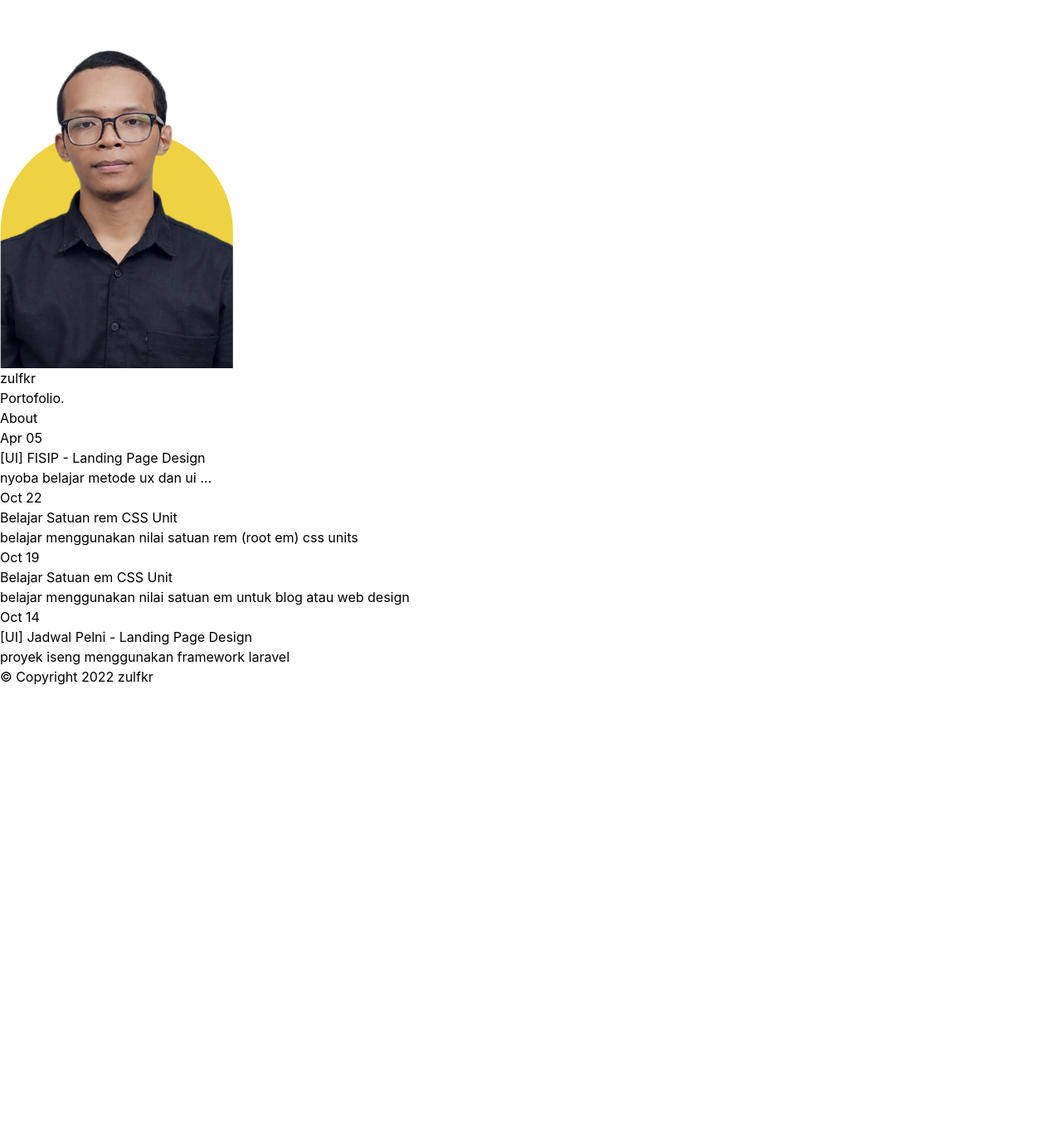
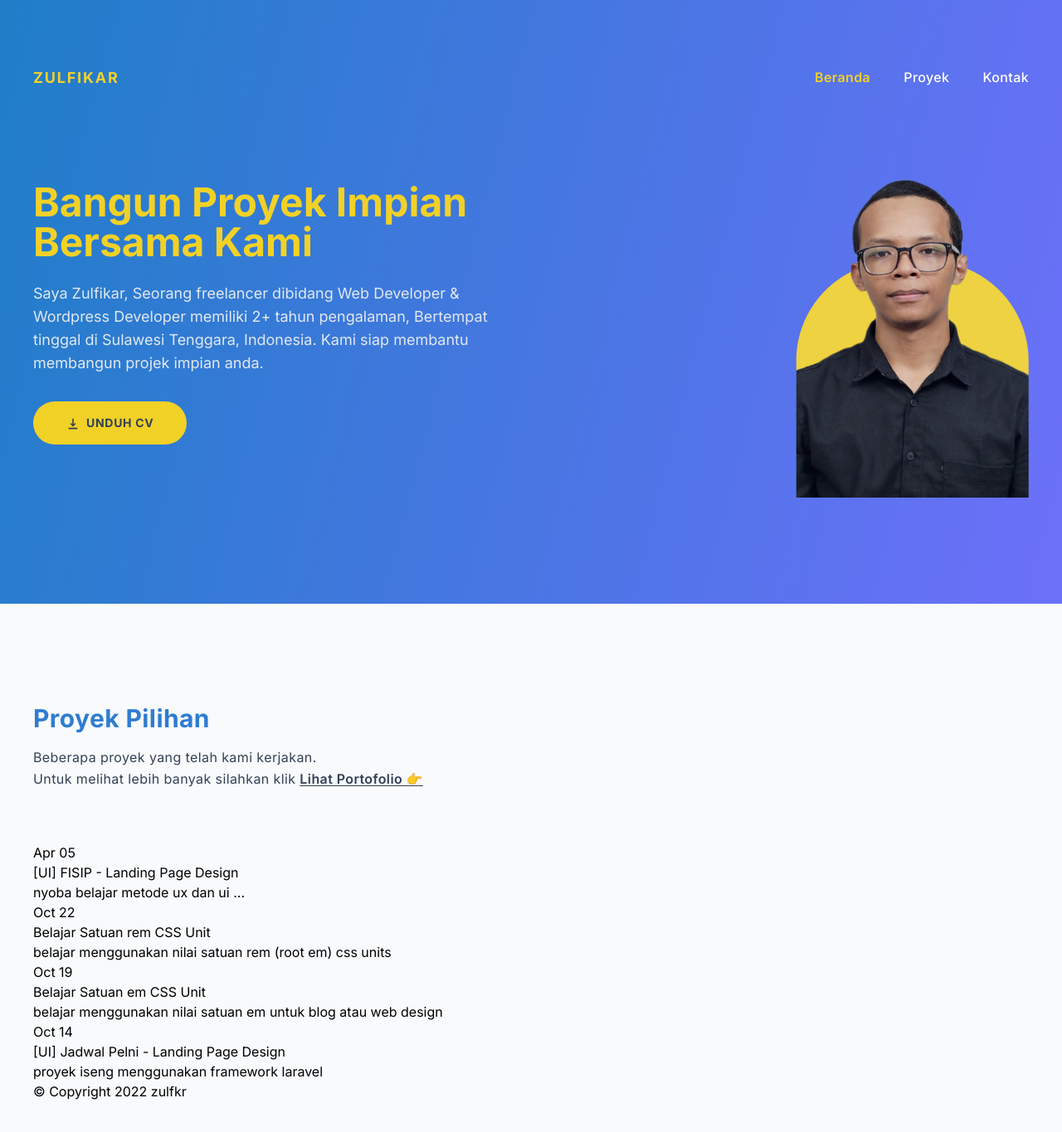
Before and after one commit to Zulfkr197/zulfkr197.github.io, a Jekyll site: the page built from index.html, in a window 1280 px wide and 1400 px high. Shown: the top 1365 px of the window at 83% size. Built offline with Jekyll 4.4.1, drawn with Linux system fonts in a browser that asks for light colours; nearby versions of some CDN libraries; the list of posts is cut into pages by our own code; some of the changed text lies outside the part shown.

Commit message:
Update default.html

```diff
--- a/_layouts/default.html
+++ b/_layouts/default.html
@@ -9,24 +9,68 @@
   <link rel="shortcut icon" href="{{ "/" | relative_url  }}assets/images/favicon.ico">
   <link rel="stylesheet" href="{{ "/" | relative_url  }}assets/css/style.css">
   <link rel="alternate" type="application/rss+xml" title="My Blog" href="{{ "/" | relative_url  }}feed.xml">
-  <link rel="stylesheet" href="{{ "/" | relative_url  }}assets/css/highlight.css">
   <script data-ad-client="ca-pub-7933244691494165" async src="https://pagead2.googlesyndication.com/pagead/js/adsbygoogle.js"></script>
+
+  <link rel="preconnect" href="https://fonts.googleapis.com">
+  <link rel="preconnect" href="https://fonts.gstatic.com" crossorigin>
+  <link href="https://fonts.googleapis.com/css2?family=Inter:wght@400;500;600;700&display=swap" rel="stylesheet">
 </head>
-<body>
+<body class='bg-slate-50 m-0'>
 
-  {% if page.profile %}
-      {% include profile.html %}
-  {% endif %}
+    <section class="hero-section leading-relaxed" id="hero">
+        <div class="container px-10 py-20 mx-auto">
+            <div class="header flex flex-col lg:flex-row">
+                <div class="title font-bold tracking-widest	text-xl lg:text-lg text-kuning-600 text-center lg:text-left mb-4 lg:mb-0">ZULFIKAR</div>
+                <nav class="nav lg:ml-auto">
+                    <ul class="font-medium tracking-wide flex gap-3 lg:gap-10 flex-col lg:flex-row bg-black/10 lg:bg-transparent p-8 lg:p-0 rounded-md">
+                        <li><a href="https://zulfkr.my.id/" class="text-kuning-600 font-semibold">Beranda</a></li>
+                        <li><a href="#proyek" class="text-white">Proyek</a></li>
+                        <li><a href="#contact" class="text-white">Kontak</a></li>
+                    </ul>
+                </nav>
+            </div>
+            <div class="content py-12 grid grid-cols-6 gap-4 justify-items-center">
+                <div class="heading col-span-6 lg:col-span-3 text-slate-100 my-auto">
+                    <h1 class="text-3xl lg:text-5xl text-kuning-600 font-bold leading-relaxed text-center lg:text-left">Bangun Proyek Impian<br>Bersama Kami</h1>
+                    <p class="block pt-6 pb-8 text-slate-200 leading-loose text-base lg:text-lg">Saya Zulfikar, Seorang freelancer dibidang Web Developer & Wordpress Developer memiliki 2+ tahun pengalaman, Bertempat tinggal di Sulawesi Tenggara, Indonesia. Kami siap membantu membangun projek impian anda.</p>
+                    <a class="block lg:inline-block text-center lg:text-left bg-kuning-600 hover:bg-slate-700 hover:text-white rounded-full py-4 px-10 font-bold tracking-wider text-sm uppercase text-slate-700" href="assets/CV Zulfikar - Web Developer.pdf"><svg xmlns="http://www.w3.org/2000/svg" class="inline-block h-4 w-4 mr-2" viewBox="0 0 20 20" fill="currentColor"> <path fill-rule="evenodd" d="M3 17a1 1 0 011-1h12a1 1 0 110 2H4a1 1 0 01-1-1zm3.293-7.707a1 1 0 011.414 0L9 10.586V3a1 1 0 112 0v7.586l1.293-1.293a1 1 0 111.414 1.414l-3 3a1 1 0 01-1.414 0l-3-3a1 1 0 010-1.414z" clip-rule="evenodd" /></svg>Unduh CV</a>
+                </div>
+                <div class="avatar col-span-6 lg:col-span-3 ml-auto hidden lg:block">
+                    <img src="{{ "/" | relative_url  }}assets/images/avatar.png" alt="Zulfikar">
+                </div>
+            </div>
+        </div>
+    </section>
 
-  <section id="wrapper" class="{% if page.profile %}home{% endif %}">
+    <section class="proyek" id='proyek'>
+        <div class="container px-10 py-24 mx-auto">
+            <div class="heading text-slate-700 tracking-wide pt-6 pb-16">
+                <h1 class="text-3xl font-bold text-biru-600">Proyek Pilihan</h1>
+                <p class="text-base pt-4 leading-relaxed">Beberapa proyek yang telah kami kerjakan.<br>Untuk melihat lebih banyak silahkan klik <a href="/portofolio" class="font-semibold underline underline-offset-2">Lihat Portofolio 👉</a></p>
+            </div>
+            <div class="content">
                 {{ content }}
+            </div>
+        </div>
+    </section>
+
+    <section class="contact bg-biru-600 text-white" id="contact">
+        <div class="container px-10 py-20 mx-auto leading-relaxed">
+            <div class="heading tracking-wide">
+                <h1 class="text-3xl font-bold">Ayo Saling Terhubung</h1>
+                <p class="pt-4 text-slate-200">Jika anda tertarik, silahkan menghubungi email kami ✉ <a class="underline underline-offset-2" href="mailto:zulfkr197@gmail.com">zulfkr197@gmail.com</a> <br> atau melalui media sosial kami</p>
+            </div>
+            <div class="medsos pt-6 pb-12">
+                <ul class="flex flex-col lg:flex-row gap-6 lg:gap-12">
+                    <li><a href="https://www.facebook.com/zulfikar197" target="_new"><svg xmlns="http://www.w3.org/2000/svg" class="inline-block h-6 w-6 mr-3 text-white" fill="currentColor" viewBox="0 0 24 24"><path d="M0 0v24h24v-24h-24zm16 7h-1.923c-.616 0-1.077.252-1.077.889v1.111h3l-.239 3h-2.761v8h-3v-8h-2v-3h2v-1.923c0-2.022 1.064-3.077 3.461-3.077h2.539v3z"/></svg><span>zulfikar197</span></a></li>
+                    <li><a href="https://wa.me/6281387672887?text=Halo" target="_new"><svg xmlns="http://www.w3.org/2000/svg" class="inline-block h-6 w-6 mr-3 text-white" fill="currentColor" viewBox="0 0 24 24"><path d="M.057 24l1.687-6.163c-1.041-1.804-1.588-3.849-1.587-5.946.003-6.556 5.338-11.891 11.893-11.891 3.181.001 6.167 1.24 8.413 3.488 2.245 2.248 3.481 5.236 3.48 8.414-.003 6.557-5.338 11.892-11.893 11.892-1.99-.001-3.951-.5-5.688-1.448l-6.305 1.654zm6.597-3.807c1.676.995 3.276 1.591 5.392 1.592 5.448 0 9.886-4.434 9.889-9.885.002-5.462-4.415-9.89-9.881-9.892-5.452 0-9.887 4.434-9.889 9.884-.001 2.225.651 3.891 1.746 5.634l-.999 3.648 3.742-.981zm11.387-5.464c-.074-.124-.272-.198-.57-.347-.297-.149-1.758-.868-2.031-.967-.272-.099-.47-.149-.669.149-.198.297-.768.967-.941 1.165-.173.198-.347.223-.644.074-.297-.149-1.255-.462-2.39-1.475-.883-.788-1.48-1.761-1.653-2.059-.173-.297-.018-.458.13-.606.134-.133.297-.347.446-.521.151-.172.2-.296.3-.495.099-.198.05-.372-.025-.521-.075-.148-.669-1.611-.916-2.206-.242-.579-.487-.501-.669-.51l-.57-.01c-.198 0-.52.074-.792.372s-1.04 1.016-1.04 2.479 1.065 2.876 1.213 3.074c.149.198 2.095 3.2 5.076 4.487.709.306 1.263.489 1.694.626.712.226 1.36.194 1.872.118.571-.085 1.758-.719 2.006-1.413.248-.695.248-1.29.173-1.414z"/></svg><span>0813 8767 2887</span></a></li>
+                </ul>
+            </div>
+            <div class="copyright text-slate-200 opacity-90">Desain oleh Saya, menggunakan Figma, Tailwind Color, Mockup oleh Koy Carraway, dan Dribble untuk insprirasi.</div>
+        </div>
     </section>
 
     <script src="https://ajax.googleapis.com/ajax/libs/jquery/2.1.1/jquery.min.js"></script>
-  <script src="{{ "/" | relative_url  }}assets/js/main.js"></script>
-  <script src="{{ "/" | relative_url  }}assets/js/highlight.js"></script>
-  <script>hljs.initHighlightingOnLoad();</script>
-
     <script>
       (function(i,s,o,g,r,a,m){i['GoogleAnalyticsObject']=r;i[r]=i[r]||function(){
       (i[r].q=i[r].q||[]).push(arguments)},i[r].l=1*new Date();a=s.createElement(o),
```
Lines whose indentation alone changed are shown as unchanged.
